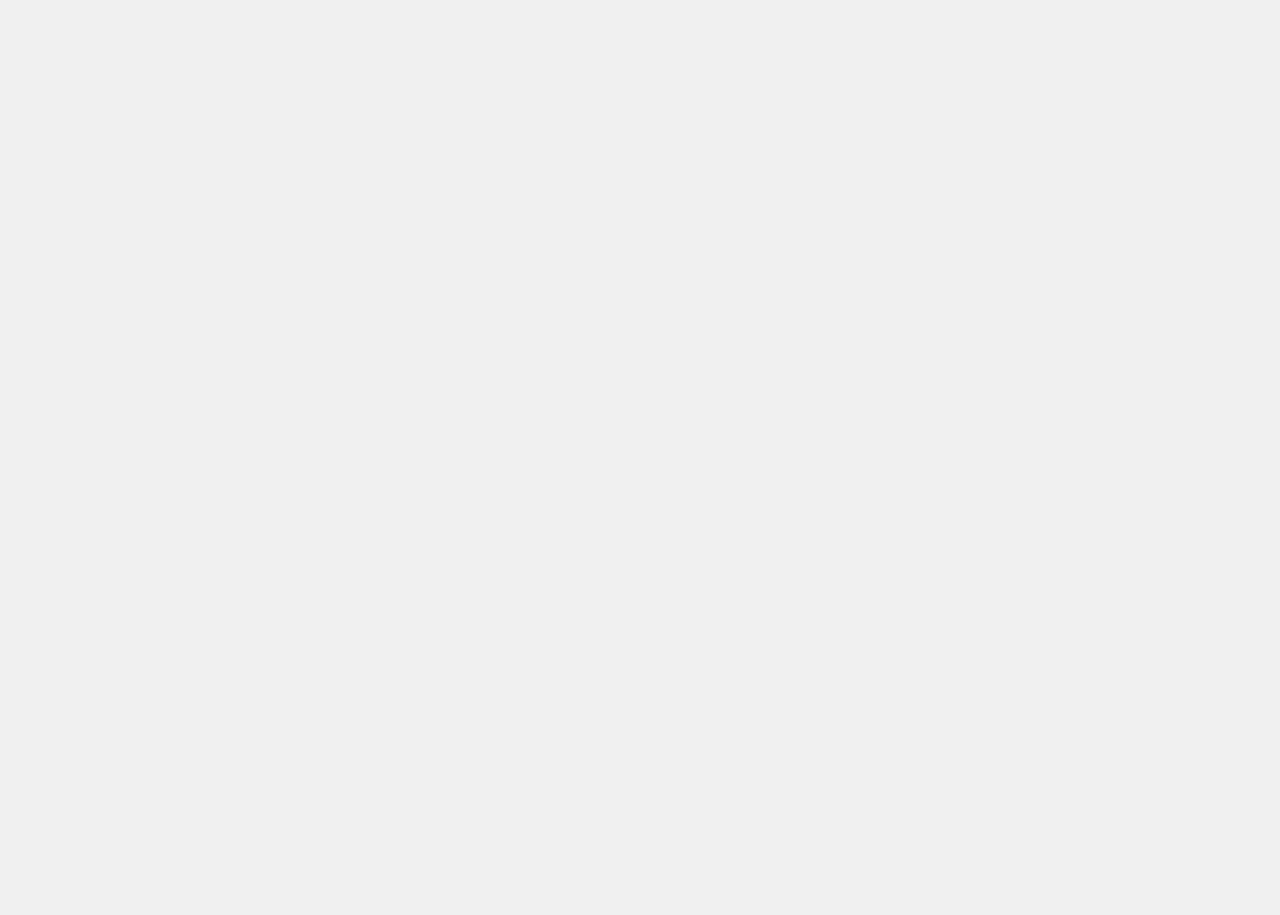
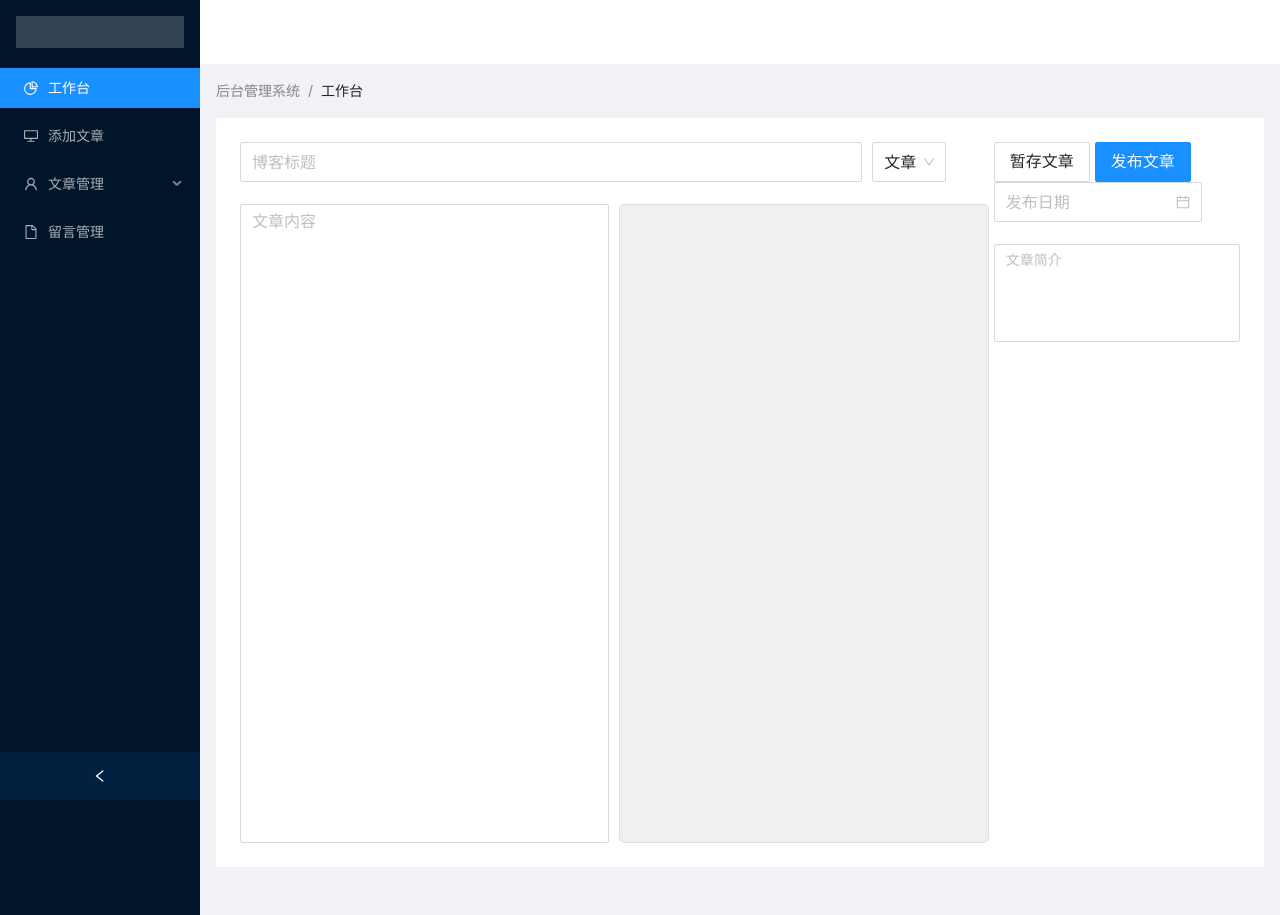
Before and after one commit to BONiii1212/weblog-admin-react, a React (Create React App) app: page /index in a window 1280 px wide. Before the commit this address had no page. Before the commit the page ends 800 px from the top, so only its background shows below. Built offline with nearby package versions, Linux system fonts and the light colour scheme.

Commit message:
feat:添加发布文章界面UI

```diff
--- a/package.json
+++ b/package.json
@@ -8,8 +8,10 @@
     "@testing-library/react": "^12.1.4",
     "@testing-library/user-event": "^13.5.0",
     "antd": "^4.19.5",
+    "marked": "^4.0.12",
     "react": "^18.0.0",
     "react-dom": "^18.0.0",
+    "react-router": "^6.3.0",
     "react-router-dom": "^6.3.0",
     "react-scripts": "5.0.0",
     "web-vitals": "^2.1.4"
--- /dev/null
+++ b/src/Pages/AddArticle.js
@@ -0,0 +1,53 @@
+import React,{useState,useEffect} from "react";
+import marked from 'marked'
+import '../static/css/AddArticle.css'
+import {Row,Col,Input,Select,Button,DatePicker} from 'antd'
+const {Option} = Select
+const {TextArea} = Input
+
+function AddArticle(){
+    return(
+        <div>
+            <Row gutter={5}>
+                <Col span={18}>
+                    <Row gutter={10}>
+                        <Col span={20}>
+                            <Input placeholder="博客标题" size="large"/>
+                        </Col>
+                        <Col span={4}>
+                            <Select defaultValue="1" size="large">
+                                <Option value="1">文章</Option>
+                                <Option value="2">音乐</Option>
+                                <Option value="3">杂谈</Option>
+                            </Select>
+                        </Col>
+                    </Row>
+                    <br/>
+                    <Row gutter={10}>
+                        <Col span={12}>
+                            <TextArea className="markdown-content" rows={25} placeholder="文章内容" style={{resize:"none"}}/>
+                        </Col>
+                        <Col span={12}>
+                            <div className="show-html"></div>
+                        </Col>
+                    </Row>
+                </Col>
+                <Col span={6}>
+                    <Row>
+                        <Col span={24}>
+                            <Button size="large" style={{marginRight:"5px"}} >暂存文章</Button>
+                            <Button type="primary" size="large" style={{marginRight:"5px"}}>发布文章</Button>
+                            <DatePicker placeholder="发布日期" size="large"/>
+                        </Col>
+                        <Col span={24}>
+                            <TextArea rows={4} placeholder="文章简介" style={{marginTop:"22px",resize:"none"}}></TextArea>
+                            <div className="introduce-html" style={{display:"none"}}></div>
+                        </Col>
+                    </Row>
+                </Col>
+
+            </Row>
+        </div>
+    )
+}
+export default AddArticle
--- a/src/Pages/AdminIndex.js
+++ b/src/Pages/AdminIndex.js
@@ -2,8 +2,12 @@ import { Layout, Menu, Breadcrumb} from 'antd';
 import {PieChartOutlined, DesktopOutlined,UserOutlined,TeamOutlined,FileOutlined} from '@ant-design/icons'
 import { useState } from 'react';
 import '../static/css/AdminIndex.css'
+import AddArticle from './AddArticle';
+import {Route,Routes} from "react-router-dom"
+
 const { Header, Content, Footer, Sider } = Layout;
 const { SubMenu } = Menu;
+
 
 const AdminIndex = function(){
     const [collapsed,setCollapsed] = useState()
@@ -50,7 +54,13 @@ const AdminIndex = function(){
               <Breadcrumb.Item>后台管理系统</Breadcrumb.Item>
               <Breadcrumb.Item>工作台</Breadcrumb.Item>
             </Breadcrumb>
-            <div style={{ padding: 24, background: '#fff', minHeight: 360 }}>BONiii的博客管理系统</div>
+            <div style={{ padding: 24, background: '#fff', minHeight: 360 }}>
+              <div>
+                <Routes>
+                  <Route index element={<AddArticle />} />
+                </Routes>
+              </div>
+            </div>
           </Content>
           <Footer style={{ textAlign: 'center' }}></Footer>
         </Layout>
--- a/src/Pages/Main.js
+++ b/src/Pages/Main.js
@@ -8,7 +8,7 @@ function Main(){
         <Router>
             <Routes>
                 <Route path={"/login"} element={<Login/>}/>
-                <Route path={"/adminIndex"} element={<AdminIndex/>}/>
+                <Route path={"/index/*"} element={<AdminIndex/>}/>
             </Routes>
         </Router>
     )
--- /dev/null
+++ b/src/static/css/AddArticle.css
@@ -0,0 +1,95 @@
+.markdown-content{
+    font-size:16px !important;
+    max-height: 745px;
+}
+.show-html{
+    padding:10px;
+    border:1px solid #ddd;
+    border-radius: 5px;
+    font-size:16px;
+    height: 639px;
+    background-color: #f0f0f0;
+    overflow: auto;
+}
+
+.show-html h1{
+    font-size:30px;
+}
+
+.show-html h2{
+    font-size:28px;
+    border-bottom: 1px solid #cbcbcb;
+}
+.show-html h3{
+    font-size:24px;
+}
+
+.show-html pre{
+    display: block;
+    background-color: #f0f0f0;
+    padding: 5px;
+    border-radius: 5px;
+}
+.show-html pre>code{
+    color: #000;
+    background-color: #f0f0f0;
+}
+.show-html code {
+    background-color: #fff5f5;
+    padding: 5px 10px;
+    border-radius: 5px;
+    margin: 0px 3px;
+    color: #ff502c;
+}
+.show-html blockquote{
+    border-left:4px solid #cbcbcb ;
+    padding: 10px 10px 10px 30px;
+    background-color: #f8f8f8;
+}
+.introduce-html{
+    padding:10px;
+    border:1px solid #ddd;
+    border-radius: 5px;
+    font-size:16px;
+
+    background-color: #f0f0f0;
+}
+
+
+.introduce-html h1{
+    font-size:30px;
+}
+
+.introduce-html h2{
+    font-size:28px;
+    border-bottom: 1px solid #cbcbcb;
+}
+.introduce-html h3{
+    font-size:24px;
+}
+
+.introduce-html pre{
+    display: block;
+    background-color: #f0f0f0;
+    padding: 5px;
+    border-radius: 5px;
+}
+.introduce-html pre>code{
+    color: #000;
+    background-color: #f0f0f0;
+}
+.introduce-html code {
+    background-color: #fff5f5;
+    padding: 5px 10px;
+    border-radius: 5px;
+    margin: 0px 3px;
+    color: #ff502c;
+}
+.introduce-html blockquote{
+    border-left:4px solid #cbcbcb ;
+    padding: 10px 10px 10px 30px;
+    background-color: #f8f8f8;
+}
+.date-select{
+    margin-top:10px;
+}
```
Also changed, not shown: src/index.js (+9 -6 lines), 2 other files (tests, documents, lock files or other folders).
